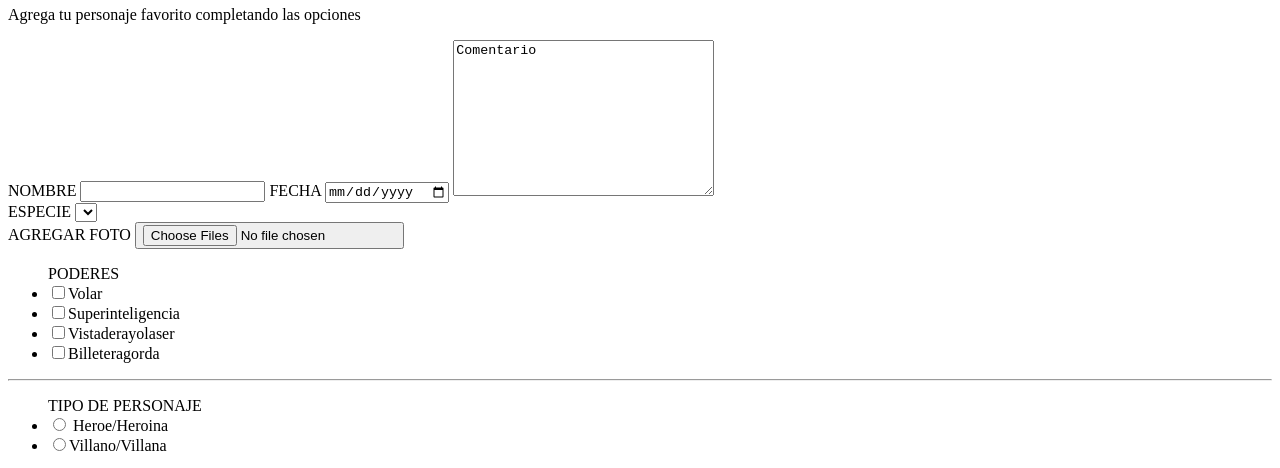
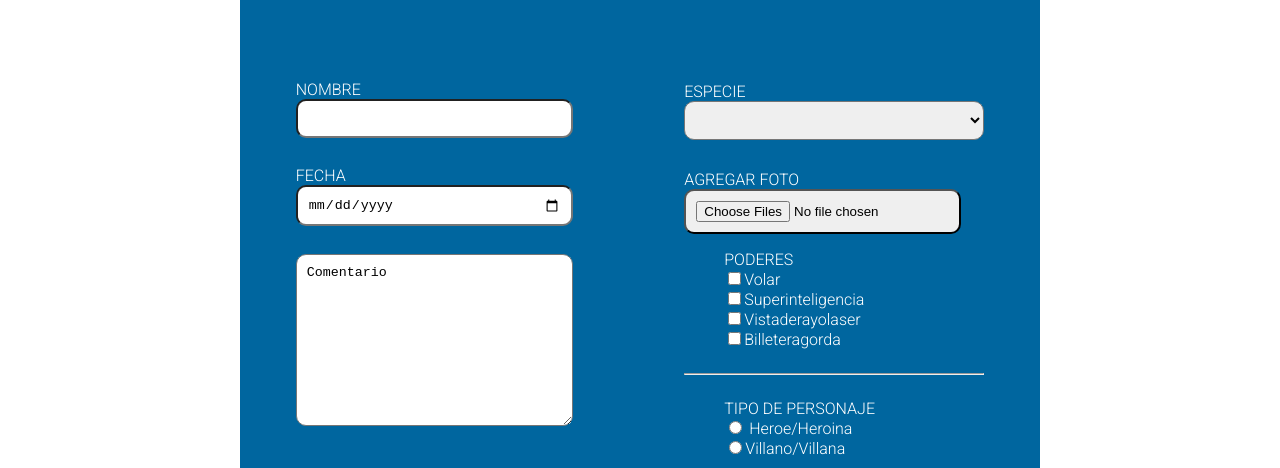
Before and after one commit to Santiago-Crescimbeni/Formulario, a plain HTML site: page index.html in a window 1280 px wide. Shown: the part 291-759 px from the top of the page. Drawn offline with Linux system fonts and the light colour scheme; a web font is replaced by a local one.

Commit message:
agregando vinculo a css

```diff
--- a/index.html
+++ b/index.html
@@ -5,7 +5,7 @@
     <meta charset="UTF-8">
     <meta http-equiv="X-UA-Compatible" content="IE=edge">
     <meta name="viewport" content="width=device-width, initial-scale=1.0">
-    <link rel="stylesheet" href="../proyecto formulario/formulario.css">
+    <link rel="stylesheet" href="./formulario.css">
     <script src="https://kit.fontawesome.com/2c564250c6.js" crossorigin="anonymous"></script>
 
     <title>Formularios</title>
```
Also changed, not shown: 2 other files.
